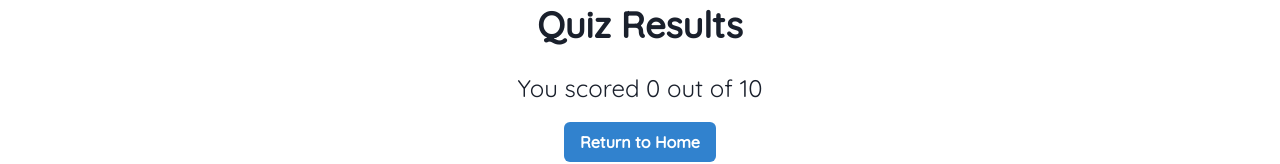
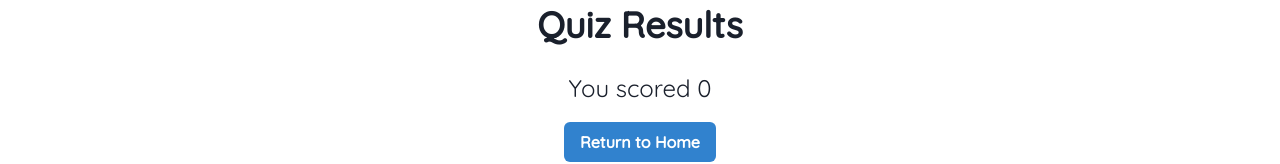
Before and after one commit to miit-daga/Quiz-App-frontend, a React (Vite) app in the folder frontend/: page /results in a window 1280 px wide. Shown: the part 125-289 px from the top of the page. Built offline with nearby package versions, Linux system fonts and the light colour scheme; no server answers.

Commit message:
added adding questions

```diff
--- a/frontend/src/pages/results.jsx
+++ b/frontend/src/pages/results.jsx
@@ -50,7 +50,7 @@ const Results = () => {
                 </Heading>
             </Center>
             <Center mt="2">
-                <Text fontSize="2xl">You scored {score} out of 10</Text>
+                <Text fontSize="2xl">You scored {score}</Text>
             </Center>
             <Center mt="4">
                 <Button
```
